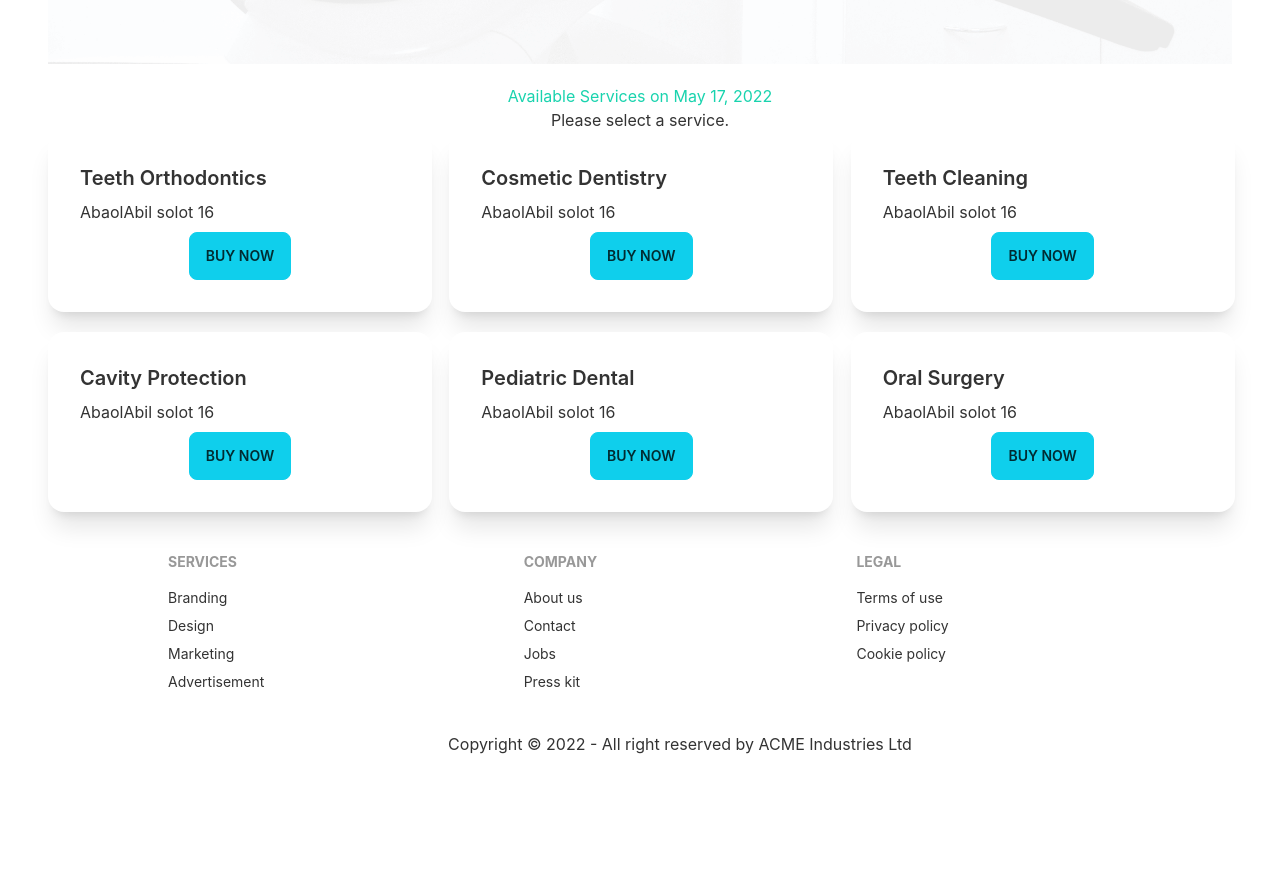
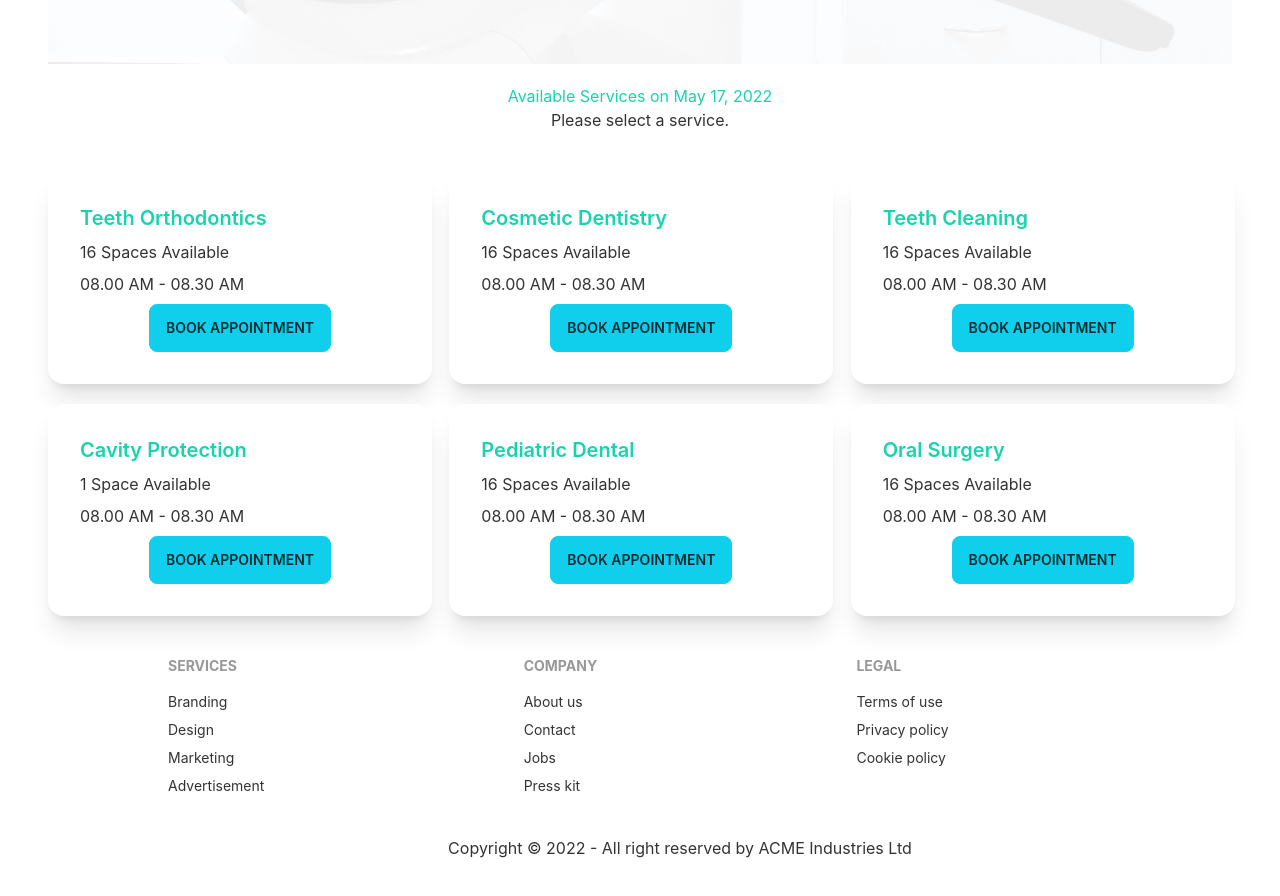
Before and after one commit to mdsoliman-byte/doctors-portal-client, a React (Create React App) app: page /appointment in a window 1280 px wide. Shown: the part 800-1696 px from the top of the page. Before the commit the page ends 1636 px from the top, so only its background shows below. Built offline with nearby package versions, Linux system fonts and the light colour scheme.

Commit message:
appoientment card desigine complite

```diff
--- a/public/appoientmentService.json
+++ b/public/appoientmentService.json
@@ -68,24 +68,7 @@
   {
     "_id": 4,
     "name": "Cavity Protection",
-    "slots": [
-      "08.00 AM - 08.30 AM",
-      "08.30 AM - 09.00 AM",
-      "09.00 AM - 9.30 AM",
-      "09.30 AM - 10.00 AM",
-      "10.00 AM - 10.30 AM",
-      "10.30 AM - 11.00 AM",
-      "11.00 AM - 11.30 AM",
-      "11.30 AM - 12.00 AM",
-      "1.00 PM - 1.30 PM",
-      "1.30 PM - 2.00 PM",
-      "2.00 PM - 2.30 PM",
-      "2.30 PM - 3.00 PM",
-      "3.00 PM - 3.30 PM",
-      "3.30 PM - 4.00 PM",
-      "4.00 PM - 4.30 PM",
-      "4.30 PM - 5.00 PM"
-    ]
+    "slots": ["08.00 AM - 08.30 AM"]
   },
   {
     "_id": 5,
--- a/src/Pages/Appointment/AbailabailAppointment.js
+++ b/src/Pages/Appointment/AbailabailAppointment.js
@@ -15,9 +15,9 @@ const AbailabailAppointment = ({ date }) => {
                 <h1 className='text-secondary'>Available Services on {format(date, 'PP')}</h1>
                 <p>Please select a service.</p>
             </div>
-            <div className='grid grid-cols-1 md:grid-cols-2 lg:grid-cols-3 gap-5'>
+            <div className='grid grid-cols-1 md:grid-cols-2 lg:grid-cols-3 gap-5 mt-10'>
                 {
-                    service.map(servic => <AppointmentServicecCard service={servic}></AppointmentServicecCard>)
+                    service.map(servic => <AppointmentServicecCard key={servic._id} service={servic}></AppointmentServicecCard>)
                 }
             </div>
         </div>
--- a/src/Pages/Appointment/AppointmentServicecCard.js
+++ b/src/Pages/Appointment/AppointmentServicecCard.js
@@ -5,10 +5,13 @@ const AppointmentServicecCard = ({ service }) => {
     return (
         <div className="card w-96 bg-base-100 shadow-xl">
             <div className="card-body">
-                <h2 className="card-title">{name}</h2>
-                <p> AbaolAbil solot {slots.length}</p>
+                <h2 className="card-title text-secondary">{name}</h2>
+                <p> {slots.length} {slots.length === 0 ? "No Space " : slots.length > 1 ? "Spaces" : "Space"}  Available</p>
+                <p>{
+                    slots.length > 0 ? <span>{slots[0]}</span> : <span className='text-red-500'>Please Try Another Day </span>
+                }</p>
                 <div className="card-actions justify-center">
-                    <button className="btn btn-primary" disabled={slots.length === 0}>Buy Now</button>
+                    <button className="btn btn-primary" disabled={slots.length === 0}>Book Appointment</button>
                 </div>
             </div>
         </div>
```
